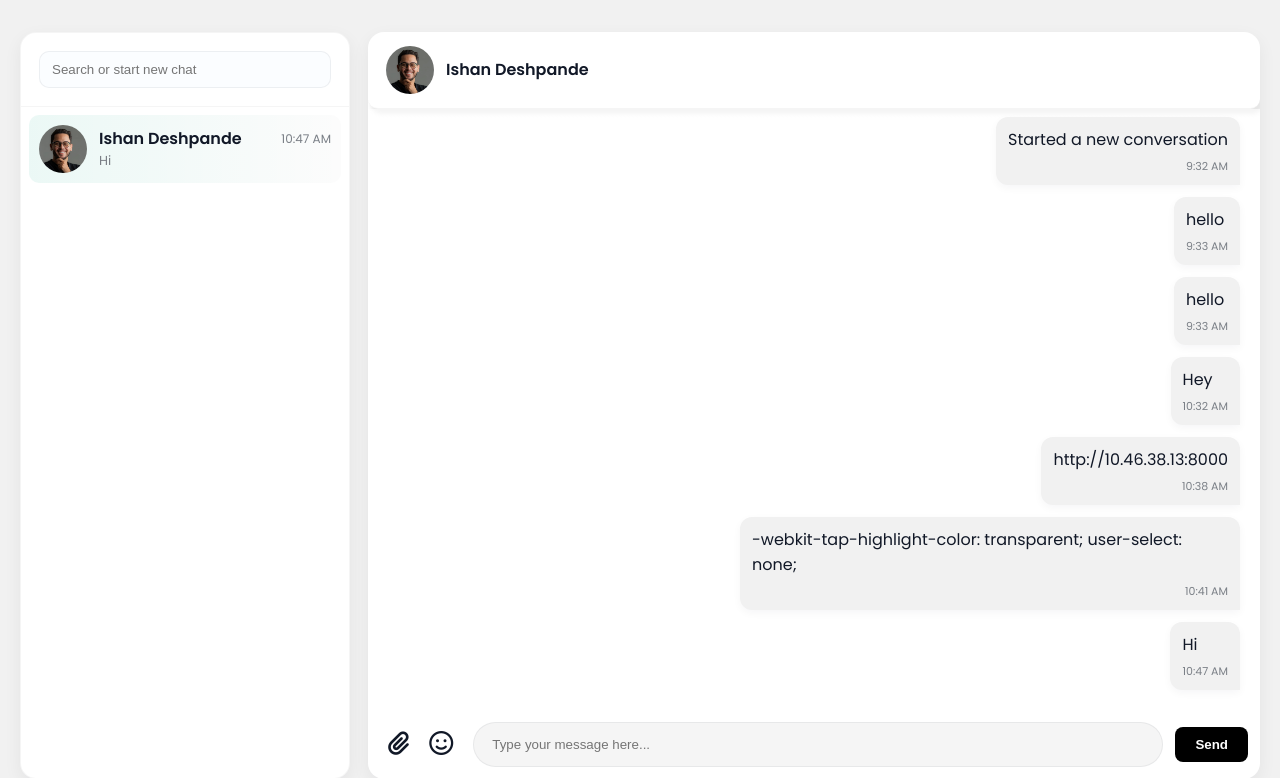
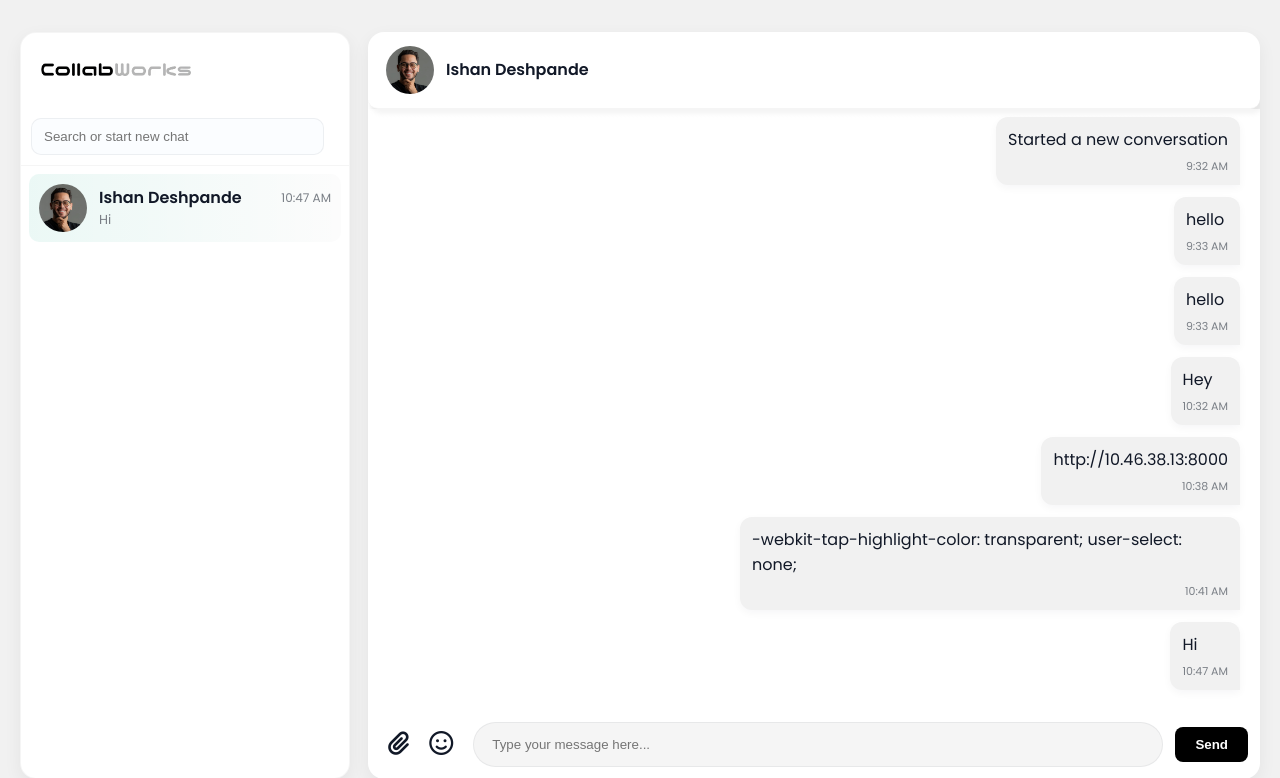
Before and after one commit to deshpandeishan/collab-works, a Flask app: page /chat_page in a window 1280 px wide. Shown: the part 80-858 px from the top of the page. Run offline with Flask 3, Linux system fonts and the light colour scheme; a user stored in the database is signed in; parts of the project's set-up code (start-up, migrations or seed data) failed here and were passed over; some libraries are stand-ins or nearby versions.

Commit message:
add logo inside sidebar

```diff
--- a/static/css/chat/style.css
+++ b/static/css/chat/style.css
@@ -16,7 +16,7 @@
 }
 
 .sidebar-close,
-.sidebar-toggle-outside {
+.sidebar-open {
     outline: none;
     -webkit-tap-highlight-color: transparent;
 }
@@ -73,7 +73,7 @@ body {
 }
 
 .search input {
-    width: 100%;
+    width: 95%;
     padding: 10px 12px;
     border-radius: 10px;
     border: 1px solid rgba(15,23,42,0.06);
@@ -293,10 +293,30 @@ body {
     margin-inline: 8px;
 }
 
-.sidebar-toggle-outside {
+.sidebar-logo {
+    display: flex;
+    justify-content: center;
+    align-items: center;
+    padding: 15px 0;
+    padding-left: 10px;
+}
+
+.sidebar-logo img {
+    max-width: 150px;
+    height: auto;
+}
+
+.sidebar-top {
+    display: flex;
+    flex-direction: column;
+    gap: 10px;
+    padding: 10px;
+}
+
+.sidebar-open {
     display: none;
     position: fixed;
-    top: 18px;
+    top: 20px;
     left: 18px;
     border-radius: 50%;
     padding: 8px;
@@ -304,7 +324,7 @@ body {
     cursor: pointer;
 }
 
-.sidebar-toggle-outside img {
+.sidebar-open img {
     width: 24px;
     height: 24px;
 }
@@ -312,13 +332,24 @@ body {
 .sidebar-close {
     display: none;
     text-align: right;
-    margin-bottom: 10px;
+    top: 35px;
+    right: 35px;
     cursor: pointer;
 }
 
 .sidebar-close img {
-    width: 24px;
-    height: 24px;
+    width: 26px;
+    height: 26px;
+    margin-top: 8px;
+    margin-right: 15px;
+}
+
+.sidebar-logo-close {
+    display: flex;
+    justify-content: space-between;
+    align-items: center;
+    padding: 0 0 10px 0;
+
 }
 
 @media (max-width: 768px) {
@@ -330,15 +361,15 @@ body {
         height: 100%;
     }
 
-    .sidebar-toggle-outside {
+    .sidebar-open {
         padding: 0;
         padding-right: 40px;
-        padding-block: 4px;
+        padding-block: 2px;
 
     }
 
-    .sidebar-toggle-outside img {
-        width: 24px;
+    .sidebar-open img {
+        width: 26px;
         height: auto;
     }
 
@@ -357,7 +388,7 @@ body {
         left: 0;
     }
 
-    .sidebar-toggle-outside {
+    .sidebar-open {
         display: block;
     }
 
--- a/templates/chat/client_chat.html
+++ b/templates/chat/client_chat.html
@@ -13,20 +13,28 @@
         {% include 'header/header.html' %}
 
         <div class="app">
-            <div class="sidebar-toggle-outside" id="sidebarToggleOutside">
+            <div class="sidebar-open" id="sidebarToggleOutside">
                 <img src="{{ url_for('static', filename='img/chat/left-dock.svg') }}" alt="Open Sidebar" id="outsideToggleIcon">
             </div>
 
             <aside class="sidebar-left">
                 <div class="sidebar-top">
+                    <div class="sidebar-logo-close">
+                        <div class="sidebar-logo">
+                            <a href="{{ url_for('index') }}">
+                                <img src="{{ url_for('static', filename='img/logo/text-logo.png') }}" alt="CollabWorks">
+                            </a>
+                        </div>
                         <div class="sidebar-close" id="sidebarCloseBtn">
                             <img src="{{ url_for('static', filename='img/chat/right-dock.svg') }}" alt="Close Sidebar">
                         </div>
-                <!-- <div class="page-title">Messages</div> -->
+                    </div>
+
                     <div class="search">
                         <input id="searchInput" placeholder="Search or start new chat">
                     </div>
                 </div>
+
 
                 <div class="conversations" id="conversationsList">
                     {% for c in conversations %}
```
Lines whose indentation alone changed are shown as unchanged.
